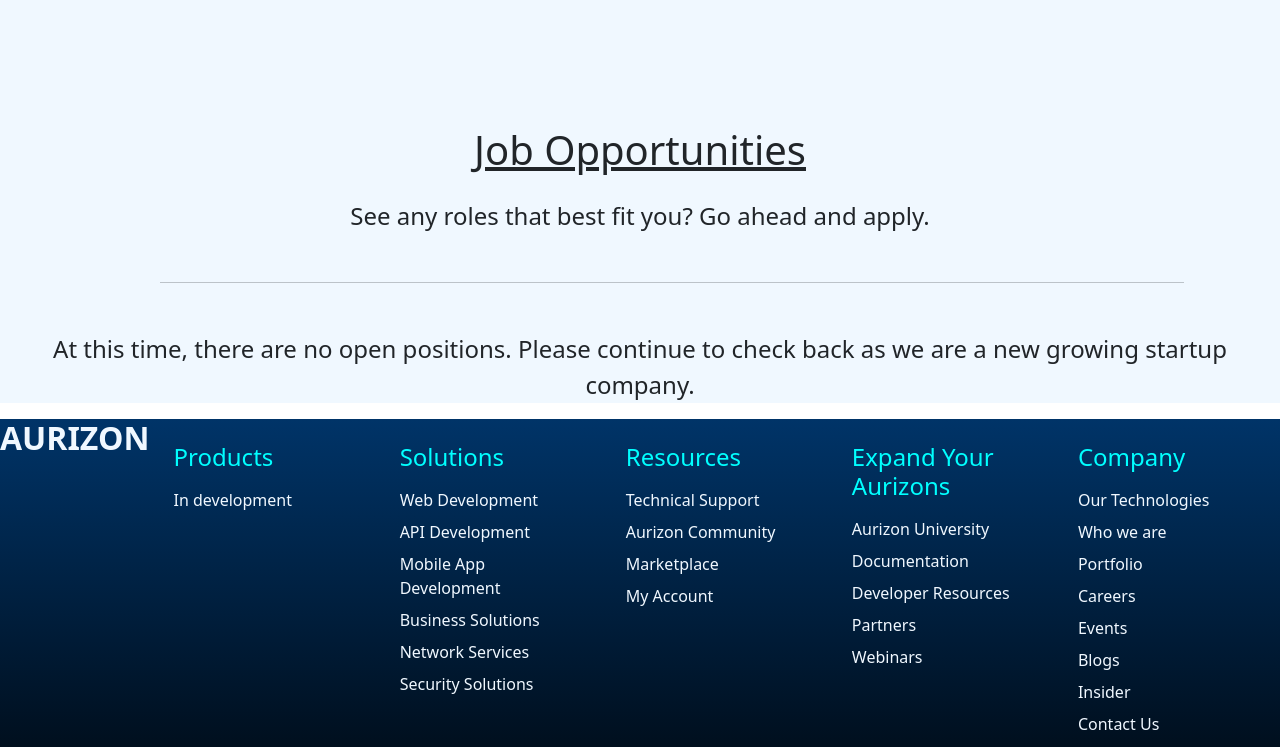
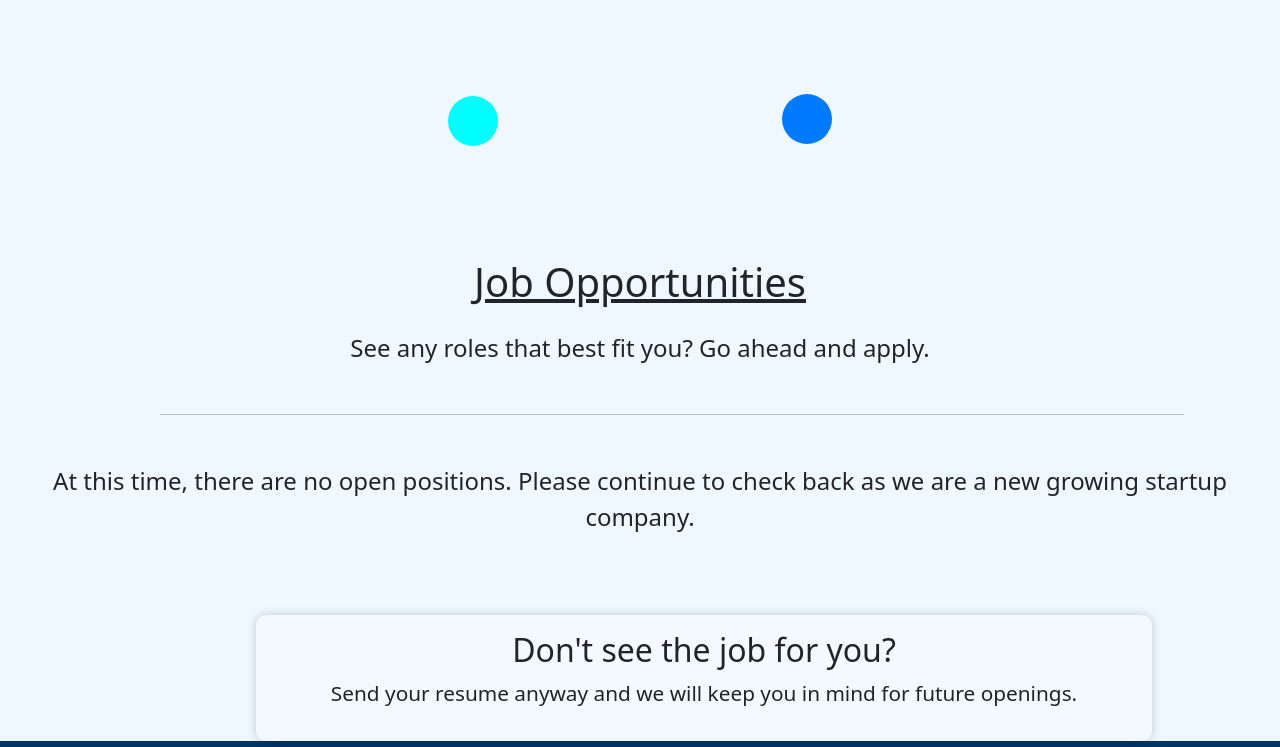
Before and after one commit to jdelvalle12/aurizon, a React (Create React App) app in the folder client/: page /careers in a window 1280 px wide. Shown: the part 6780-7527 px from the top of the page. Built offline with nearby package versions, Linux system fonts and the light colour scheme.

Commit message:
add the button for user to send their resume on career page. next, begin contact page.

```diff
--- a/client/src/App.css
+++ b/client/src/App.css
@@ -3188,6 +3188,24 @@
   width: 80%;
 }
 
+.dont-see {
+  justify-content: center;
+  align-items: center;
+  text-align: center;
+  margin-top: 5rem;
+  margin-left: 16rem;
+  padding: 1rem;
+  width: 70%;
+  background: rgba(255, 255, 255, 0.2);
+  backdrop-filter: blur(10px);
+  border-radius: 10px;
+  box-shadow: 0px 0px 10px rgba(0, 0, 0, 0.2);
+}
+
+.dont-see p {
+  font-size: 1.3rem;
+}
+
 /* Insider */
 
 /* Resume */
--- a/client/src/pages/Careers.js
+++ b/client/src/pages/Careers.js
@@ -244,6 +244,7 @@
             {/* <div className={`button-container ${showCareerTitle ? 'slide-in' : ''}`}>
                 <Link to='/job-list' className={`careers-button ${showCareerTitle ? 'slide-in' : ''}`}>Explore Job Opportunities<span className='arrow'>&rarr;</span></Link>
             </div> */}
+            <span className='random-design'></span>
         <div className='opportunity'>
             <h2>Job Opportunities</h2>
                 <p>
@@ -254,6 +255,17 @@
                 back as we are a new growing startup company.
                 </p>
         </div>
+        <div className='dont-see'>
+            <h2>Don't see the job for you?</h2>
+                <p>
+                    Send your resume anyway and we will keep you in mind for future openings.
+                </p>
+        </div>
+                {/* <div className={`button-container ${showCareerTitle ? 'slide-in' : ''}`}>
+                    <a href="mailto:jdelvalle88@live.com" className={`careers-button ${showCareerTitle ? 'slide-in' : ''}`}>
+                    Send Your Resume<span className='arrow'>&rarr;</span>
+                    </a>
+                </div> */}
     </div>
     );
 };
```
